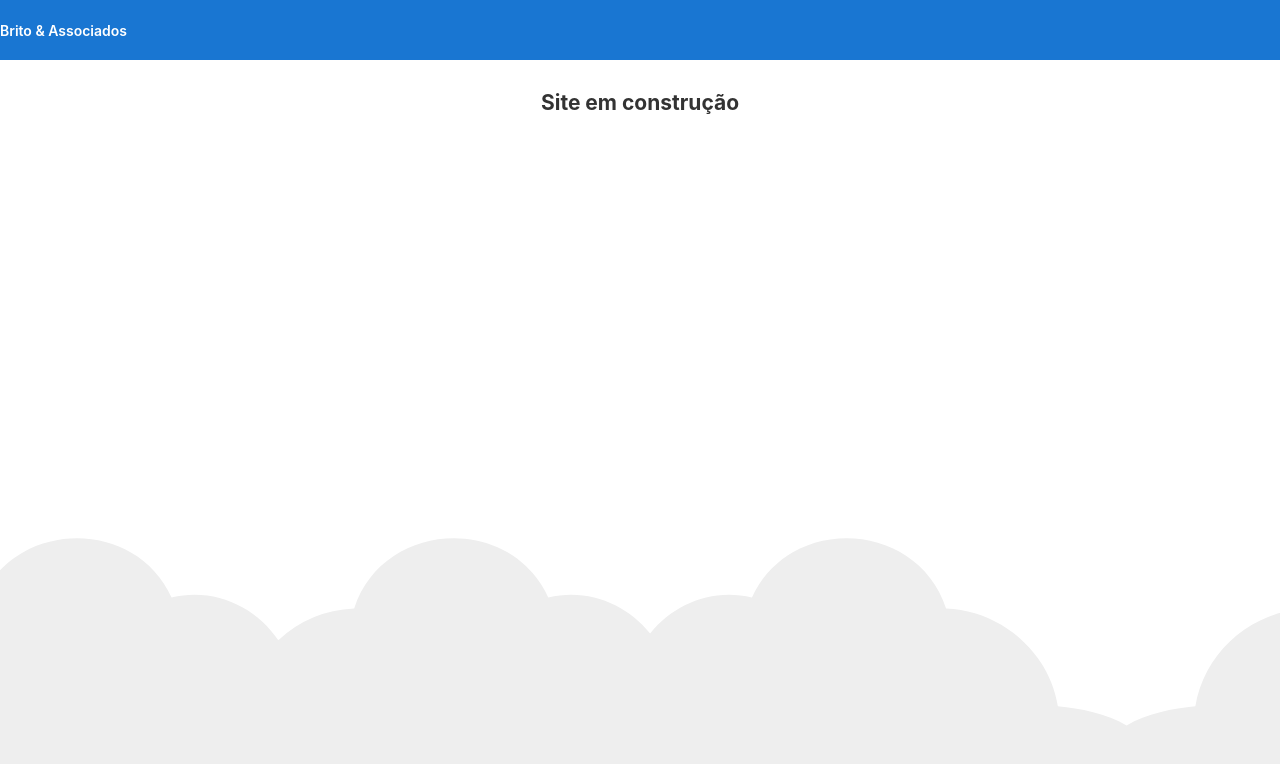
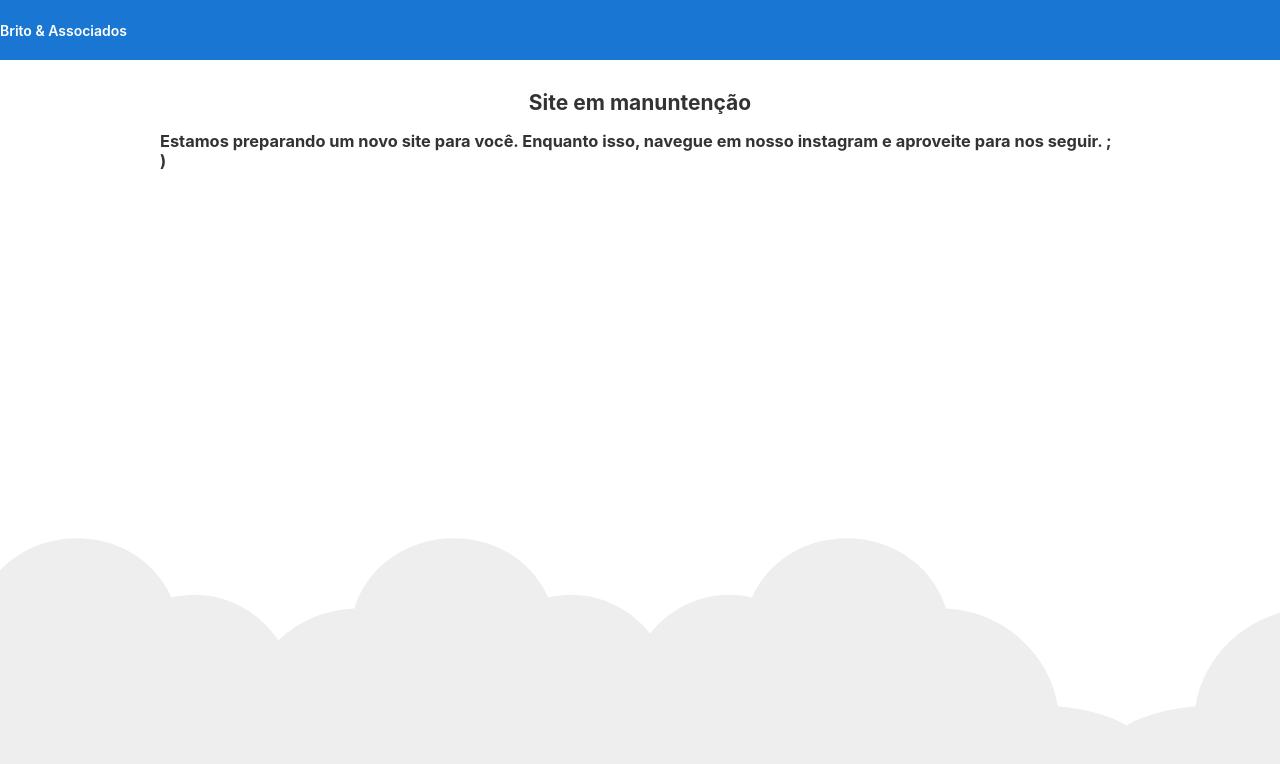
Before and after one commit to Brito-Associados/bea-frontend, an Angular app: page / in a window 1280 px wide. Shown: the top 764 px of the page. Built offline with nearby package versions, Linux system fonts and the light colour scheme.

Commit message:
Site em construcao

```diff
--- a/src/app/app.component.html
+++ b/src/app/app.component.html
@@ -3,7 +3,8 @@
   <div class="spacer"></div>
 </div>
 <div class="content" role="main">
-  <h2>Site em construção</h2>
+  <h2>Site em manuntenção </h2>
+  <h3>Estamos preparando um novo site para você. Enquanto isso, navegue em nosso instagram e aproveite para nos seguir. ; )</h3>
   <svg id="clouds" xmlns="http://www.w3.org/2000/svg" width="2611.084" height="485.677" viewBox="0 0 2611.084 485.677">
     <title>Gray Clouds Background</title>
     <path id="Path_39" data-name="Path 39"
```
